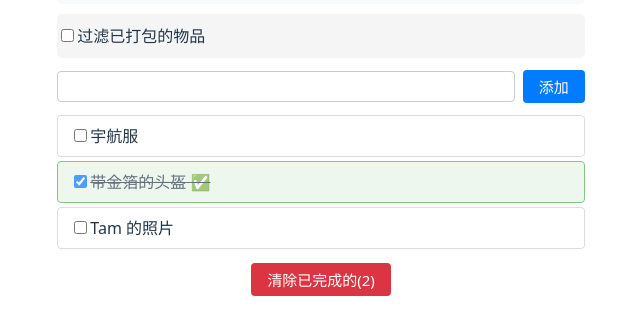
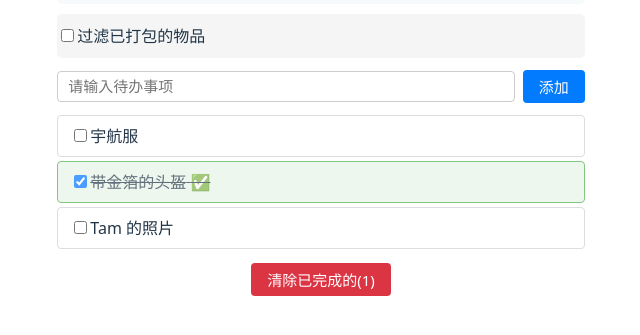
Before and after one commit to AnyaLi-tms/class-react-demo, a React (Vite) app: page /todos in a window 1280 px wide. Shown: the part 371-706 px from the top of the page, without its empty margins (319-959 px from the left). Built offline with nearby package versions, Linux system fonts and the light colour scheme.

Commit message:
feat(TodoList): finish business logic functions

```diff
--- a/src/components/TodoList/index.jsx
+++ b/src/components/TodoList/index.jsx
@@ -1,4 +1,4 @@
-import {useTodoListStore} from "../../stores/todoListStore";
+import { useTodoListStore } from "../../stores/todoListStore";
 import { useState } from "react";
 import styles from "./index.module.css";
 
@@ -15,28 +15,42 @@ function TodoItem({ title, completed, onToggle }) {
 }
 
 export default function TodoList() {
-  const { todos: todoItems, addTodo, toggleTodo } = useTodoListStore();
-  const [todos, setTodos] = useState(todoItems);
+  const { todos, addTodo, setTodos, clearCompleted } = useTodoListStore();
+  const totalCount = todos.length,
+    uncompletedCount = todos.filter((item) => !item.completed).length,
+    completedCount = totalCount - uncompletedCount;
   const [isFilter, setIsFilter] = useState(false);
+  const [inputValue, setInputValue] = useState("");
   const filterItems = isFilter
     ? todos.filter((item) => !item.completed)
     : todos;
-  const handleToggle = (currentItem) => {
-    setTodos(
-      todos.map((item) =>
-        item.id === currentItem.id
-          ? { ...item, completed: !item.completed }
-          : item
-      )
-    );
+  const handleToggle = (item) => {
+    setTodos(item.id);
+  };
+  const handleAdd = (e) => {
+    e.preventDefault();
+    const value = inputValue.trim();
+    if (!value) return;
+    addTodo({
+      id: Date.now(), // 如需用nanoid: nanoid(),
+      title: value,
+      completed: false,
+    });
+    setInputValue("");
+    console.log(todos);
+  };
+  const handleClear = () => {
+    clearCompleted();
   };
   return (
     <section className={styles.todoList}>
-      <h1>Sally Ride 的 行李清单 <br /> (Zustand 版本)</h1>
+      <h1>
+        Sally Ride 的 行李清单 <br /> (Zustand 版本)
+      </h1>
       <div className={styles.summary}>
-        <span>总计: {todos.length}</span>
-        <span>已打包: {todos.filter((item) => item.completed).length}</span>
-        <span>未打包: {todos.filter((item) => !item.completed).length}</span>
+        <span>总计: {totalCount}</span>
+        <span>已打包: {completedCount}</span>
+        <span>未打包: {uncompletedCount}</span>
       </div>
       <div className={styles.filterDiv}>
         <label>
@@ -48,10 +62,15 @@ export default function TodoList() {
           过滤已打包的物品
         </label>
       </div>
-      <div className={styles.addTodo}>
-        <input type="text" />
-        <button style={{ backgroundColor: "#027bfe", color: "#fff" }}>添加</button>
-      </div>
+      <form className={styles.addTodo} onSubmit={handleAdd}>
+        <input
+          type="text"
+          value={inputValue}
+          onChange={(e) => setInputValue(e.target.value)}
+          placeholder="请输入待办事项"
+        />
+        <button type="submit">添加</button>
+      </form>
       <ul>
         {filterItems.map((item) => (
           <TodoItem
@@ -61,7 +80,9 @@ export default function TodoList() {
           />
         ))}
       </ul>
-      <button className={styles.clearButton}>清除已完成的(2)</button>
+      <button className={styles.clearButton} onClick={handleClear}>
+        清除已完成的({completedCount})
+      </button>
     </section>
   );
 }
--- a/src/stores/todoListStore.js
+++ b/src/stores/todoListStore.js
@@ -1,16 +1,20 @@
 import { create } from "zustand";
 
-export const useTodoListStore = create((set, get) => ({
+export const useTodoListStore = create((set) => ({
   todos: [
     { id: 1, title: "宇航服", completed: false },
     { id: 2, title: "带金箔的头盔", completed: true },
     { id: 3, title: "Tam 的照片", completed: false },
   ],
   addTodo: (todo) => set((state) => ({ todos: [...state.todos, todo] })),
-  toggleTodo: (id) =>
+  setTodos: (id) =>
     set((state) => ({
       todos: state.todos.map((todo) =>
         todo.id === id ? { ...todo, completed: !todo.completed } : todo
       ),
     })),
+  clearCompleted: () =>
+    set((state) => ({
+      todos: state.todos.filter((todo) => !todo.completed),
+    })),
 }));
```
